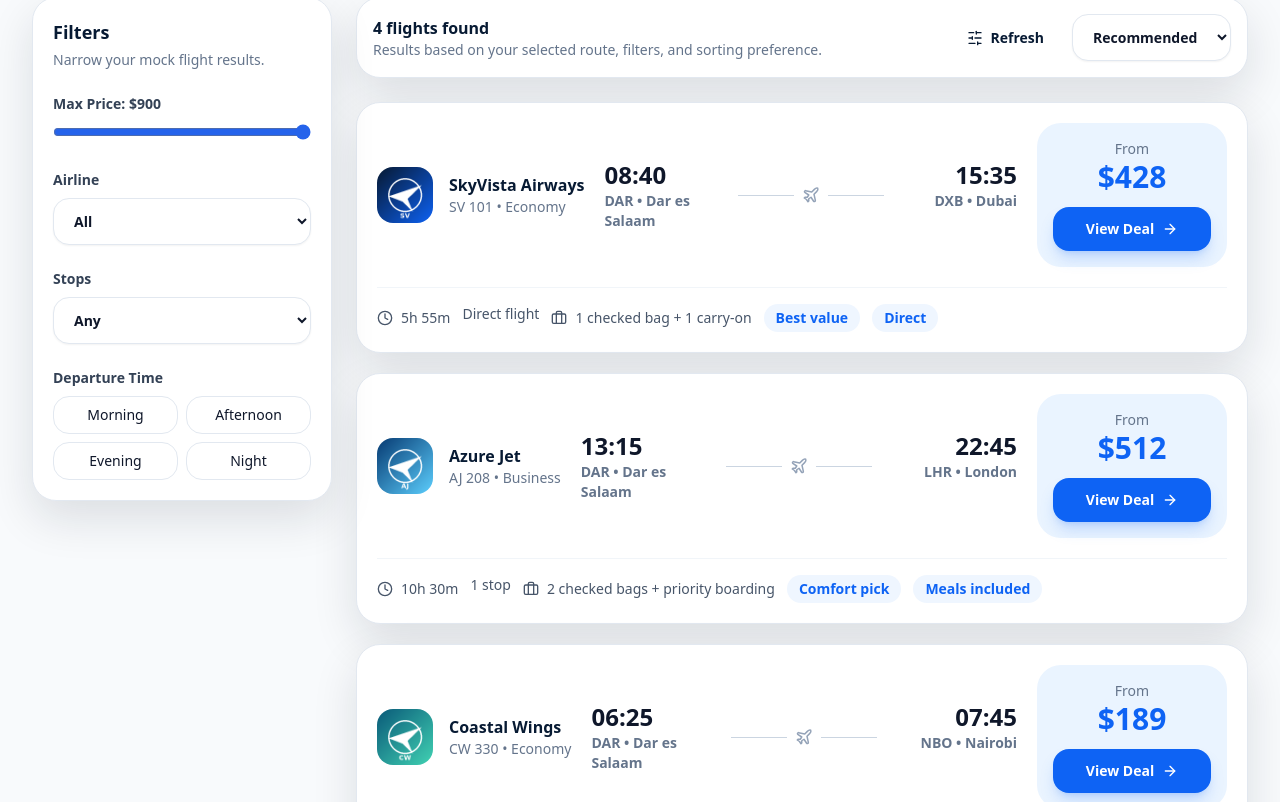
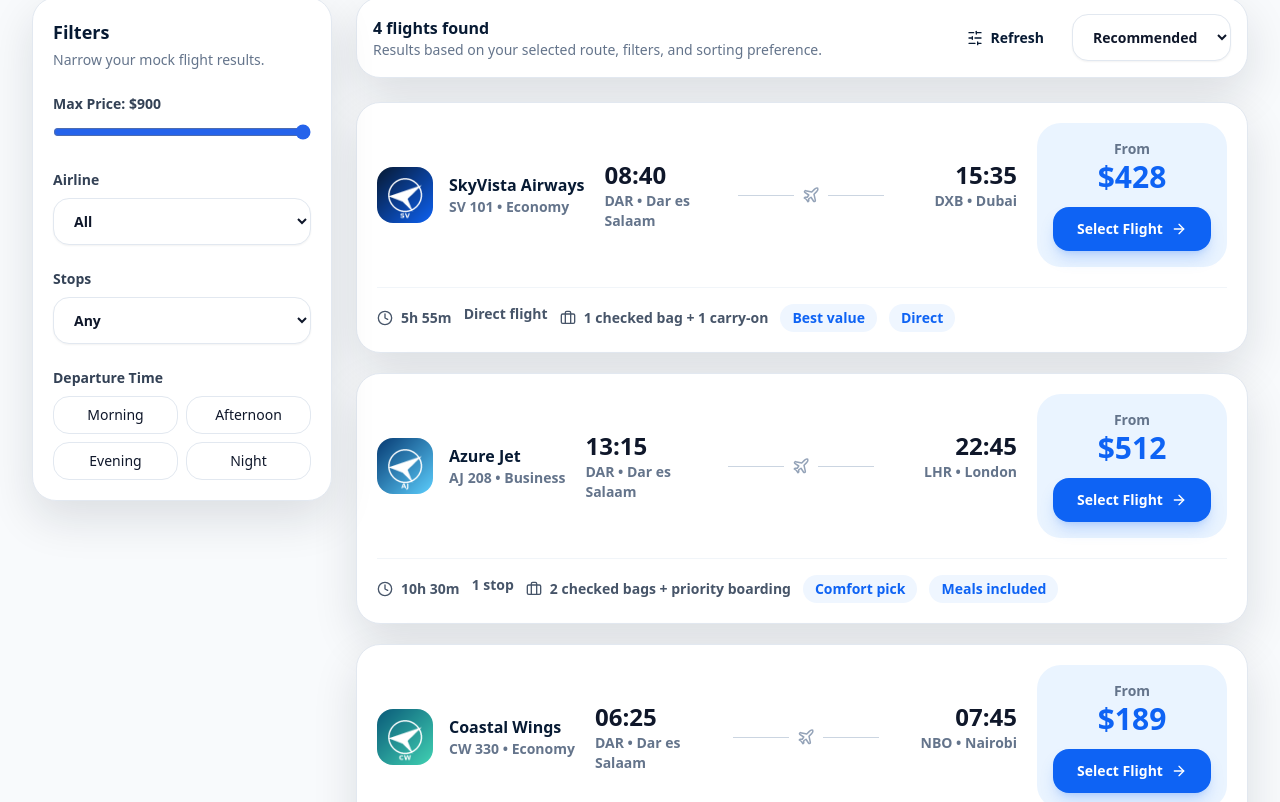
Before and after one commit to brianmichaelu/airline-website, a Next.js app: page /search in a window 1280 px wide. Shown: the part 638-1440 px from the top of the page. Built offline with nearby package versions, Linux system fonts and the light colour scheme.

Commit message:
Update FlightCard.tsx

```diff
--- a/components/FlightCard.tsx
+++ b/components/FlightCard.tsx
@@ -11,46 +11,104 @@ interface FlightCardProps {
 }
 
 export default function FlightCard({ flight }: FlightCardProps) {
+  const stopsText =
+    flight.stops === 0
+      ? "Direct flight"
+      : `${flight.stops} stop${flight.stops > 1 ? "s" : ""}`;
+
   return (
-    <motion.div initial={{ opacity: 0, y: 18 }} animate={{ opacity: 1, y: 0 }} transition={{ duration: 0.35 }}>
+    <motion.div
+      initial={{ opacity: 0, y: 18 }}
+      animate={{ opacity: 1, y: 0 }}
+      transition={{ duration: 0.35 }}
+    >
       <Card className="overflow-hidden p-5 transition duration-300 hover:-translate-y-1 hover:shadow-2xl">
         <div className="flex flex-col gap-5 lg:flex-row lg:items-center lg:justify-between">
           <div className="flex items-center gap-4">
-            <Image src={flight.airlineLogo} alt={`${flight.airline} logo`} width={56} height={56} className="rounded-2xl" />
+            <Image
+              src={flight.airlineLogo}
+              alt={`${flight.airline} logo`}
+              width={56}
+              height={56}
+              className="rounded-2xl"
+            />
+
             <div>
-              <h3 className="font-black text-navy dark:text-white">{flight.airline}</h3>
-              <p className="text-sm text-slate-500 dark:text-slate-400">{flight.flightNumber} • {flight.cabin}</p>
+              <h3 className="font-black text-navy dark:text-white">
+                {flight.airline}
+              </h3>
+
+              <p className="text-sm font-semibold text-slate-500 dark:text-slate-400">
+                {flight.flightNumber} • {flight.cabin}
+              </p>
             </div>
           </div>
 
           <div className="grid flex-1 gap-4 sm:grid-cols-[1fr_auto_1fr] lg:max-w-xl">
             <div>
-              <p className="text-2xl font-black">{flight.outbound.departureTime}</p>
-              <p className="text-sm font-semibold text-slate-500">{flight.outbound.from.code} • {flight.outbound.from.city}</p>
+              <p className="text-2xl font-black text-slate-900 dark:text-white">
+                {flight.outbound.departureTime}
+              </p>
+
+              <p className="text-sm font-semibold text-slate-500 dark:text-slate-400">
+                {flight.outbound.from.code} • {flight.outbound.from.city}
+              </p>
             </div>
-            <div className="flex items-center justify-center gap-2 text-slate-400">
-              <span className="h-px w-14 bg-slate-300" />
+
+            <div className="flex items-center justify-center gap-2 text-slate-400 dark:text-slate-500">
+              <span className="h-px w-14 bg-slate-300 dark:bg-slate-700" />
               <Plane size={18} />
-              <span className="h-px w-14 bg-slate-300" />
+              <span className="h-px w-14 bg-slate-300 dark:bg-slate-700" />
             </div>
+
             <div className="sm:text-right">
-              <p className="text-2xl font-black">{flight.outbound.arrivalTime}</p>
-              <p className="text-sm font-semibold text-slate-500">{flight.outbound.to.code} • {flight.outbound.to.city}</p>
+              <p className="text-2xl font-black text-slate-900 dark:text-white">
+                {flight.outbound.arrivalTime}
+              </p>
+
+              <p className="text-sm font-semibold text-slate-500 dark:text-slate-400">
+                {flight.outbound.to.code} • {flight.outbound.to.city}
+              </p>
             </div>
           </div>
 
           <div className="min-w-[190px] rounded-3xl bg-skysoft p-4 text-center dark:bg-white/10">
-            <p className="text-sm text-slate-500 dark:text-slate-300">From</p>
-            <p className="text-3xl font-black text-ocean">{formatMoney(flight.price, flight.currency)}</p>
-            <Button href={`/flight/${flight.id}`} className="mt-3 w-full">View Deal <ArrowRight size={16} /></Button>
+            <p className="text-sm font-semibold text-slate-500 dark:text-slate-300">
+              From
+            </p>
+
+            <p className="text-3xl font-black text-ocean">
+              {formatMoney(flight.price, flight.currency)}
+            </p>
+
+            <Button href={`/flight/${flight.id}`} className="mt-3 w-full">
+              Select Flight
+              <ArrowRight size={16} />
+            </Button>
           </div>
         </div>
 
-        <div className="mt-5 flex flex-wrap gap-3 border-t border-slate-100 pt-4 text-sm text-slate-600 dark:border-white/10 dark:text-slate-300">
-          <span className="inline-flex items-center gap-2"><Clock size={16} /> {flight.outbound.duration}</span>
-          <span>{flight.stops === 0 ? "Direct flight" : `${flight.stops} stop${flight.stops > 1 ? "s" : ""}`}</span>
-          <span className="inline-flex items-center gap-2"><Briefcase size={16} /> {flight.baggage}</span>
-          {flight.tags.map((tag) => <span key={tag} className="rounded-full bg-blue-50 px-3 py-1 font-bold text-ocean dark:bg-blue-950/50">{tag}</span>)}
+        <div className="mt-5 flex flex-wrap gap-3 border-t border-slate-100 pt-4 text-sm font-semibold text-slate-600 dark:border-white/10 dark:text-slate-300">
+          <span className="inline-flex items-center gap-2">
+            <Clock size={16} />
+            {flight.outbound.duration}
+          </span>
+
+          <span>{stopsText}</span>
+
+          <span className="inline-flex items-center gap-2">
+            <Briefcase size={16} />
+            {flight.baggage}
+          </span>
+
+          {flight.tags.map((tag) => (
+            <span
+              key={tag}
+              className="rounded-full bg-blue-50 px-3 py-1 font-bold text-ocean dark:bg-blue-950/50"
+            >
+              {tag}
+            </span>
+          ))}
         </div>
       </Card>
     </motion.div>
```
